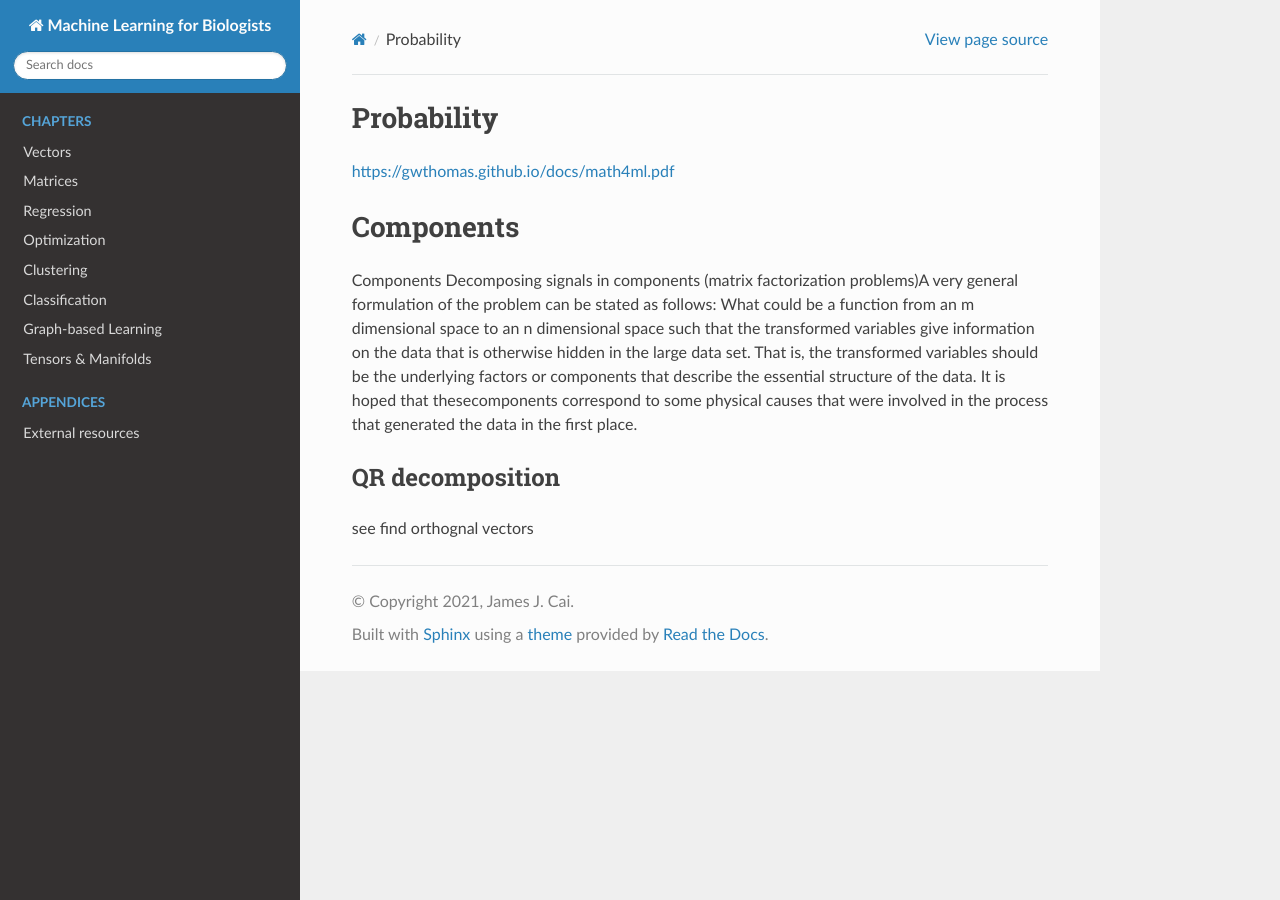
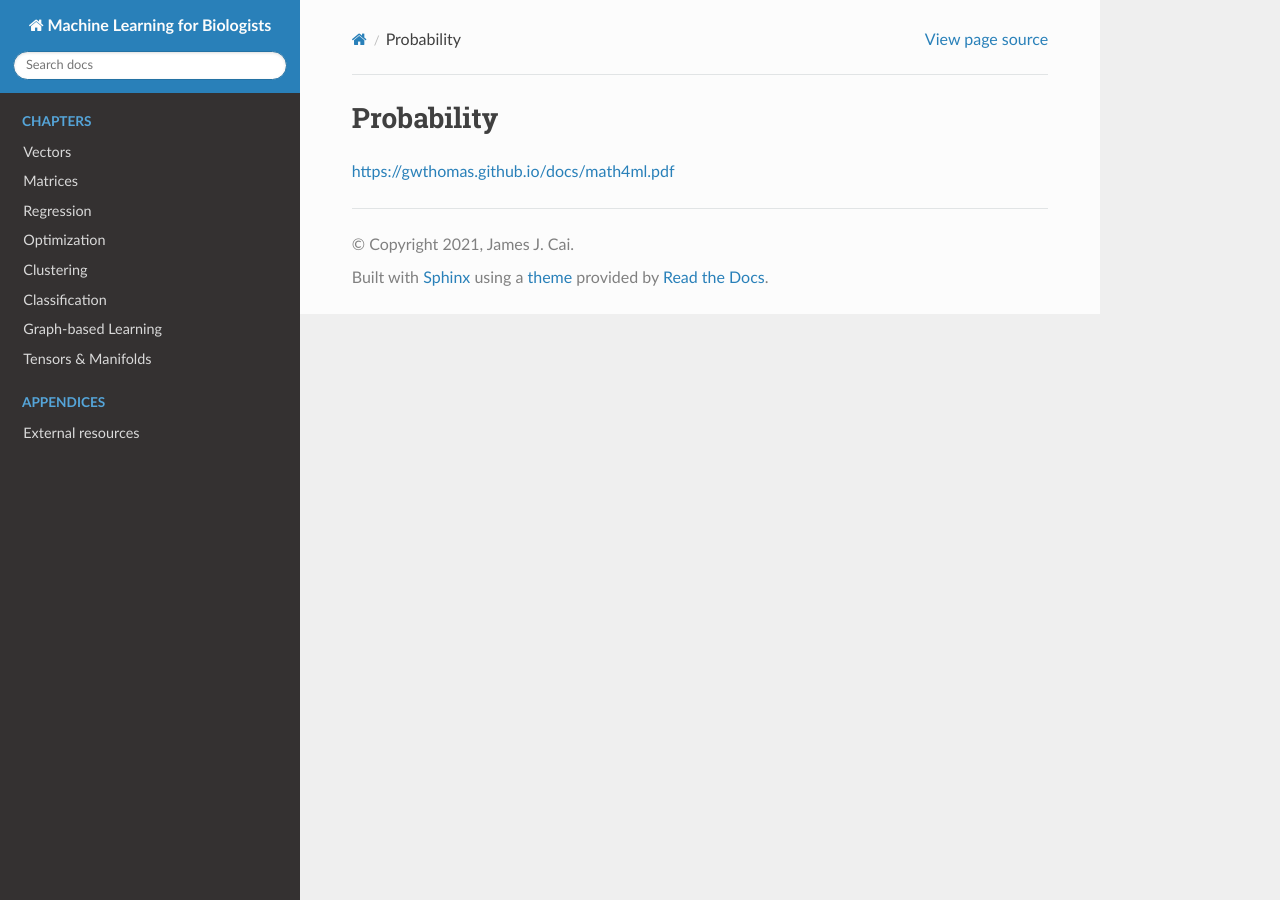
Before and after one commit to jamesjcai/readthedocs_ml4b, a Sphinx documentation site: the page built from docs/chapter_probability.rst, in a window 1280 px wide. Built offline with Sphinx 7.4.7 and the Read the Docs theme 2.0.0, drawn with Linux system fonts in a browser that asks for light colours; formulas are drawn with MathJax 3; pages that are not in the unit, such as notebooks, are missing from menus.

Commit message:
Update chapter_probability.rst

```diff
--- a/docs/chapter_probability.rst
+++ b/docs/chapter_probability.rst
@@ -3,14 +3,3 @@ Probability
 ===========
 
 https://gwthomas.github.io/docs/math4ml.pdf
-
-
-Components
-==========
-
-Components
-Decomposing signals in components (matrix factorization problems)A very general formulation of the problem can be stated as follows: What could be a function from an m dimensional space to an n dimensional space such that the transformed variables give information on the data that is otherwise hidden in the large data set. That is, the transformed variables should be the underlying factors or components that describe the essential structure of the data. It is hoped that thesecomponents correspond to some physical causes that were involved in the process that generated the data in the first place.
-
-QR decomposition
-----------------
-see find orthognal vectors
```
